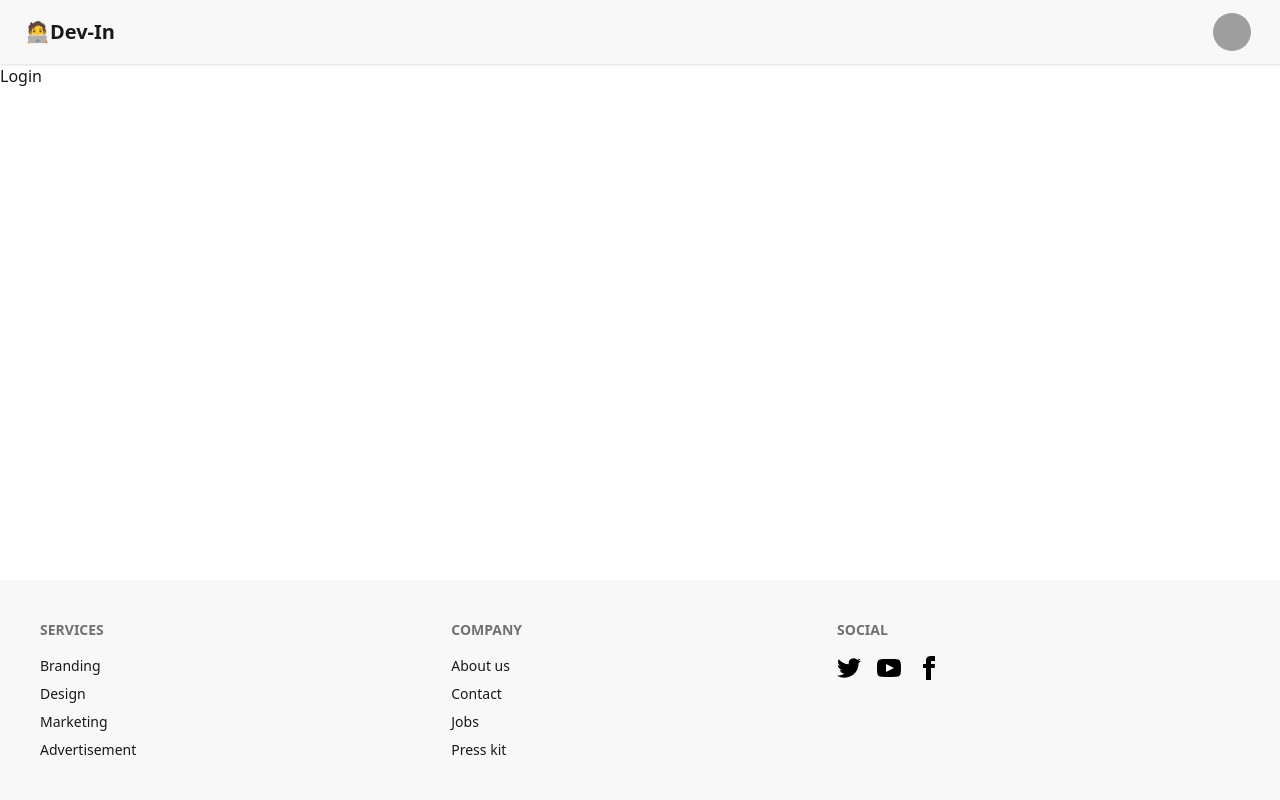
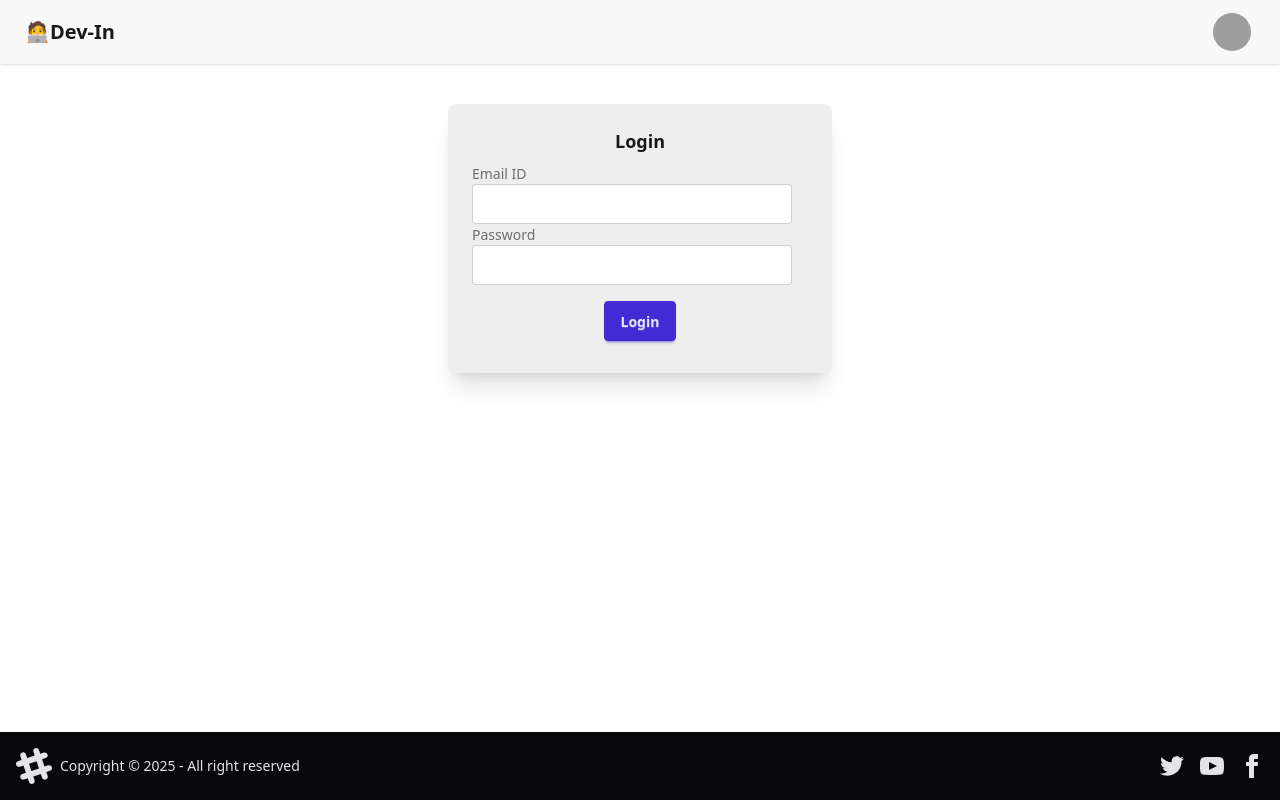
Before and after one commit to msourav7/devIn-frontend, a React (Vite) app: page /login in a window 1280 px wide. Built offline with nearby package versions, Linux system fonts and the light colour scheme; grey boxes are pictures that could not be loaded.

Commit message:
set cookies in the browser fo further api req.s

```diff
--- a/package.json
+++ b/package.json
@@ -11,6 +11,7 @@
   },
   "dependencies": {
     "@tailwindcss/vite": "^4.0.9",
+    "axios": "^1.8.1",
     "react": "^19.0.0",
     "react-dom": "^19.0.0",
     "react-router-dom": "^7.2.0",
--- a/src/Footer.jsx
+++ b/src/Footer.jsx
@@ -2,34 +2,32 @@
 
 const Footer = () => {
   return (
-    <div>
-      <footer className="footer sm:footer-horizontal bg-base-200 text-base-content p-10 fixed bottom-0">
-        <nav>
-          <h6 className="footer-title">Services</h6>
-          <a className="link link-hover">Branding</a>
-          <a className="link link-hover">Design</a>
-          <a className="link link-hover">Marketing</a>
-          <a className="link link-hover">Advertisement</a>
-        </nav>
-        <nav>
-          <h6 className="footer-title">Company</h6>
-          <a className="link link-hover">About us</a>
-          <a className="link link-hover">Contact</a>
-          <a className="link link-hover">Jobs</a>
-          <a className="link link-hover">Press kit</a>
-        </nav>
-        <nav>
-          <h6 className="footer-title">Social</h6>
-          <div className="grid grid-flow-col gap-4">
+
+    <footer className="footer sm:footer-horizontal bg-neutral text-neutral-content items-center p-4 bg-base-200 fixed bottom-0">
+  <aside className="grid-flow-col items-center">
+    <svg
+      width="36"
+      height="36"
+      viewBox="0 0 24 24"
+      xmlns="http://www.w3.org/2000/svg"
+      fillRule="evenodd"
+      clipRule="evenodd"
+      className="fill-current">
+      <path
+        d="M22.672 15.226l-2.432.811.841 2.515c.33 1.019-.209 2.127-1.23 2.456-1.15.325-2.148-.321-2.463-1.226l-.84-2.518-5.013 1.677.84 2.517c.391 1.203-.434 2.542-1.831 2.542-.88 0-1.601-.564-1.86-1.314l-.842-2.516-2.431.809c-1.135.328-2.145-.317-2.463-1.229-.329-1.018.211-2.127 1.231-2.456l2.432-.809-1.621-4.823-2.432.808c-1.355.384-2.558-.59-2.558-1.839 0-.817.509-1.582 1.327-1.846l2.433-.809-.842-2.515c-.33-1.02.211-2.129 1.232-2.458 1.02-.329 2.13.209 2.461 1.229l.842 2.515 5.011-1.677-.839-2.517c-.403-1.238.484-2.553 1.843-2.553.819 0 1.585.509 1.85 1.326l.841 2.517 2.431-.81c1.02-.33 2.131.211 2.461 1.229.332 1.018-.21 2.126-1.23 2.456l-2.433.809 1.622 4.823 2.433-.809c1.242-.401 2.557.484 2.557 1.838 0 .819-.51 1.583-1.328 1.847m-8.992-6.428l-5.01 1.675 1.619 4.828 5.011-1.674-1.62-4.829z"></path>
+    </svg>
+    <p>Copyright © {new Date().getFullYear()} - All right reserved</p>
+  </aside>
+  <nav className="grid-flow-col gap-4 md:place-self-center md:justify-self-end">
     <a>
       <svg
         xmlns="http://www.w3.org/2000/svg"
         width="24"
         height="24"
         viewBox="0 0 24 24"
-                classclassName="fill-current"
-              >
-                <path d="M24 4.557c-.883.392-1.832.656-2.828.775 1.017-.609 1.798-1.574 2.165-2.724-.951.564-2.005.974-3.127 1.195-.897-.957-2.178-1.555-3.594-1.555-3.179 0-5.515 2.966-4.797 6.045-4.091-.205-7.719-2.165-10.148-5.144-1.29 2.213-.669 5.108 1.523 6.574-.806-.026-1.566-.247-2.229-.616-.054 2.281 1.581 4.415 3.949 4.89-.693.188-1.452.232-2.224.084.626 1.956 2.444 3.379 4.6 3.419-2.07 1.623-4.678 2.348-7.29 2.04 2.179 1.397 4.768 2.212 7.548 2.212 9.142 0 14.307-7.721 13.995-14.646.962-.695 1.797-1.562 2.457-2.549z"></path>
+        className="fill-current">
+        <path
+          d="M24 4.557c-.883.392-1.832.656-2.828.775 1.017-.609 1.798-1.574 2.165-2.724-.951.564-2.005.974-3.127 1.195-.897-.957-2.178-1.555-3.594-1.555-3.179 0-5.515 2.966-4.797 6.045-4.091-.205-7.719-2.165-10.148-5.144-1.29 2.213-.669 5.108 1.523 6.574-.806-.026-1.566-.247-2.229-.616-.054 2.281 1.581 4.415 3.949 4.89-.693.188-1.452.232-2.224.084.626 1.956 2.444 3.379 4.6 3.419-2.07 1.623-4.678 2.348-7.29 2.04 2.179 1.397 4.768 2.212 7.548 2.212 9.142 0 14.307-7.721 13.995-14.646.962-.695 1.797-1.562 2.457-2.549z"></path>
       </svg>
     </a>
     <a>
@@ -38,9 +36,9 @@
         width="24"
         height="24"
         viewBox="0 0 24 24"
-                classclassName="fill-current"
-              >
-                <path d="M19.615 3.184c-3.604-.246-11.631-.245-15.23 0-3.897.266-4.356 2.62-4.385 8.816.029 6.185.484 8.549 4.385 8.816 3.6.245 11.626.246 15.23 0 3.897-.266 4.356-2.62 4.385-8.816-.029-6.185-.484-8.549-4.385-8.816zm-10.615 12.816v-8l8 3.993-8 4.007z"></path>
+        className="fill-current">
+        <path
+          d="M19.615 3.184c-3.604-.246-11.631-.245-15.23 0-3.897.266-4.356 2.62-4.385 8.816.029 6.185.484 8.549 4.385 8.816 3.6.245 11.626.246 15.23 0 3.897-.266 4.356-2.62 4.385-8.816-.029-6.185-.484-8.549-4.385-8.816zm-10.615 12.816v-8l8 3.993-8 4.007z"></path>
       </svg>
     </a>
     <a>
@@ -49,15 +47,70 @@
         width="24"
         height="24"
         viewBox="0 0 24 24"
-                classclassName="fill-current"
-              >
-                <path d="M9 8h-3v4h3v12h5v-12h3.642l.358-4h-4v-1.667c0-.955.192-1.333 1.115-1.333h2.885v-5h-3.808c-3.596 0-5.192 1.583-5.192 4.615v3.385z"></path>
+        className="fill-current">
+        <path
+          d="M9 8h-3v4h3v12h5v-12h3.642l.358-4h-4v-1.667c0-.955.192-1.333 1.115-1.333h2.885v-5h-3.808c-3.596 0-5.192 1.583-5.192 4.615v3.385z"></path>
       </svg>
     </a>
-          </div>
   </nav>
 </footer>
-    </div>
+
+    // <div>
+    //   <footer className="footer sm:footer-horizontal bg-base-200 text-base-content p-10 fixed bottom-0">
+    //     <nav>
+    //       <h6 className="footer-title">Services</h6>
+    //       <a className="link link-hover">Branding</a>
+    //       <a className="link link-hover">Design</a>
+    //       <a className="link link-hover">Marketing</a>
+    //       <a className="link link-hover">Advertisement</a>
+    //     </nav>
+    //     <nav>
+    //       <h6 className="footer-title">Company</h6>
+    //       <a className="link link-hover">About us</a>
+    //       <a className="link link-hover">Contact</a>
+    //       <a className="link link-hover">Jobs</a>
+    //       <a className="link link-hover">Press kit</a>
+    //     </nav>
+    //     <nav>
+    //       <h6 className="footer-title">Social</h6>
+    //       <div className="grid grid-flow-col gap-4">
+    //         <a>
+    //           <svg
+    //             xmlns="http://www.w3.org/2000/svg"
+    //             width="24"
+    //             height="24"
+    //             viewBox="0 0 24 24"
+    //             classclassName="fill-current"
+    //           >
+    //             <path d="M24 4.557c-.883.392-1.832.656-2.828.775 1.017-.609 1.798-1.574 2.165-2.724-.951.564-2.005.974-3.127 1.195-.897-.957-2.178-1.555-3.594-1.555-3.179 0-5.515 2.966-4.797 6.045-4.091-.205-7.719-2.165-10.148-5.144-1.29 2.213-.669 5.108 1.523 6.574-.806-.026-1.566-.247-2.229-.616-.054 2.281 1.581 4.415 3.949 4.89-.693.188-1.452.232-2.224.084.626 1.956 2.444 3.379 4.6 3.419-2.07 1.623-4.678 2.348-7.29 2.04 2.179 1.397 4.768 2.212 7.548 2.212 9.142 0 14.307-7.721 13.995-14.646.962-.695 1.797-1.562 2.457-2.549z"></path>
+    //           </svg>
+    //         </a>
+    //         <a>
+    //           <svg
+    //             xmlns="http://www.w3.org/2000/svg"
+    //             width="24"
+    //             height="24"
+    //             viewBox="0 0 24 24"
+    //             classclassName="fill-current"
+    //           >
+    //             <path d="M19.615 3.184c-3.604-.246-11.631-.245-15.23 0-3.897.266-4.356 2.62-4.385 8.816.029 6.185.484 8.549 4.385 8.816 3.6.245 11.626.246 15.23 0 3.897-.266 4.356-2.62 4.385-8.816-.029-6.185-.484-8.549-4.385-8.816zm-10.615 12.816v-8l8 3.993-8 4.007z"></path>
+    //           </svg>
+    //         </a>
+    //         <a>
+    //           <svg
+    //             xmlns="http://www.w3.org/2000/svg"
+    //             width="24"
+    //             height="24"
+    //             viewBox="0 0 24 24"
+    //             classclassName="fill-current"
+    //           >
+    //             <path d="M9 8h-3v4h3v12h5v-12h3.642l.358-4h-4v-1.667c0-.955.192-1.333 1.115-1.333h2.885v-5h-3.808c-3.596 0-5.192 1.583-5.192 4.615v3.385z"></path>
+    //           </svg>
+    //         </a>
+    //       </div>
+    //     </nav>
+    //   </footer>
+    // </div>
   );
 };
 
--- a/src/Login.jsx
+++ b/src/Login.jsx
@@ -1,11 +1,65 @@
-import React from "react";
+import axios from "axios";
+import React, { useState } from "react";
 
-const Login = () =>{
-    return(
-        <div>
-          Login
+const Login = () => {
+  const [emailId, setEmailId] = useState("");
+  const [password, setPassword] = useState("");
+
+  const handleLogin = async () => {
+    try {
+      const res = await axios.post(
+        "http://localhost:7777/login",
+        {
+          emailId,
+          password,
+        },
+        { withCredentials: true } // setting it to true to get cookies with token in browser storage
+      );
+    } catch (err) {
+      console.error(err);
+    }
+  };
+
+  return (
+    <div className="flex justify-center my-10">
+      <div className="card bg-base-300 w-96 shadow-xl">
+        <div className="card-body">
+          <h2 className="card-title justify-center">Login</h2>
+          <div>
+            <label className="form-control w-full max-w-xs my-2">
+              <div className="label">
+                <span className="label-text">Email ID</span>
+              </div>
+              <input
+                type="text"
+                value={emailId}
+                placeholder=""
+                className="input input-bordered w-full max-w-xs"
+                onChange={(e) => setEmailId(e.target.value)}
+              />
+            </label>
+            <label className="form-control w-full max-w-xs my-2">
+              <div className="label">
+                <span className="label-text">Password </span>
+              </div>
+              <input
+                type="text"
+                value={password}
+                placeholder=""
+                className="input input-bordered w-full max-w-xs"
+                onChange={(e) => setPassword(e.target.value)}
+              />
+            </label>
+          </div>
+          <div className="card-actions justify-center my-2">
+            <button className="btn btn-primary" onClick={handleLogin}>
+              Login
+            </button>
+          </div>
         </div>
-    )
-}
+      </div>
+    </div>
+  );
+};
 
 export default Login;
```
Also changed, not shown: 1 other file (tests, documents, lock files or other folders). Lines whose indentation alone changed are shown as unchanged.
